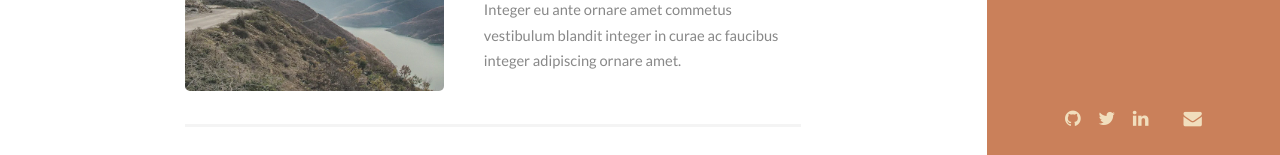
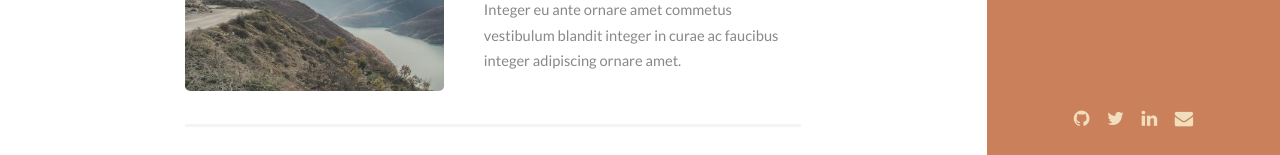
Before and after one commit to tim-durrant/timdurrant.com, a Jekyll site: the page built from index.html, in a window 1280 px wide and 900 px high, scrolled down 595 px. Shown: the part 745-900 px from the top of the window. Built offline with Jekyll 4.4.1, drawn with Linux system fonts in a browser that asks for light colours.

Commit message:
Removed telegram

```diff
--- a/_includes/social.html
+++ b/_includes/social.html
@@ -2,6 +2,5 @@
 		<li><a href="http://github.com/{{ site.github_username }}" class="icon fa-github"><span class="label">Github</span></a></li>
 		<li><a href="http://twitter.com/{{ site.twitter_username }}#" class="icon fa-twitter"><span class="label">Twitter</span></a></li>
 		<li><a href="http://au.linkedin.com/in/{{ site.linkedin_username }}#" class="icon fa-linkedin"><span class="label">LinkedIn</span></a></li>
-                <li><a href="http://t.me/{{ site.telegram_username }}#" class="icon fab fa-telegram"><span class="label">Telegram</span></a></li>
-       		<li><a href="mailto:{{ site.email }}" class="icon fa-envelope"><span class="label">Email</span></a></li>
+                 <li><a href="mailto:{{ site.email }}" class="icon fa-envelope"><span class="label">Email</span></a></li>
 	</ul>
```
